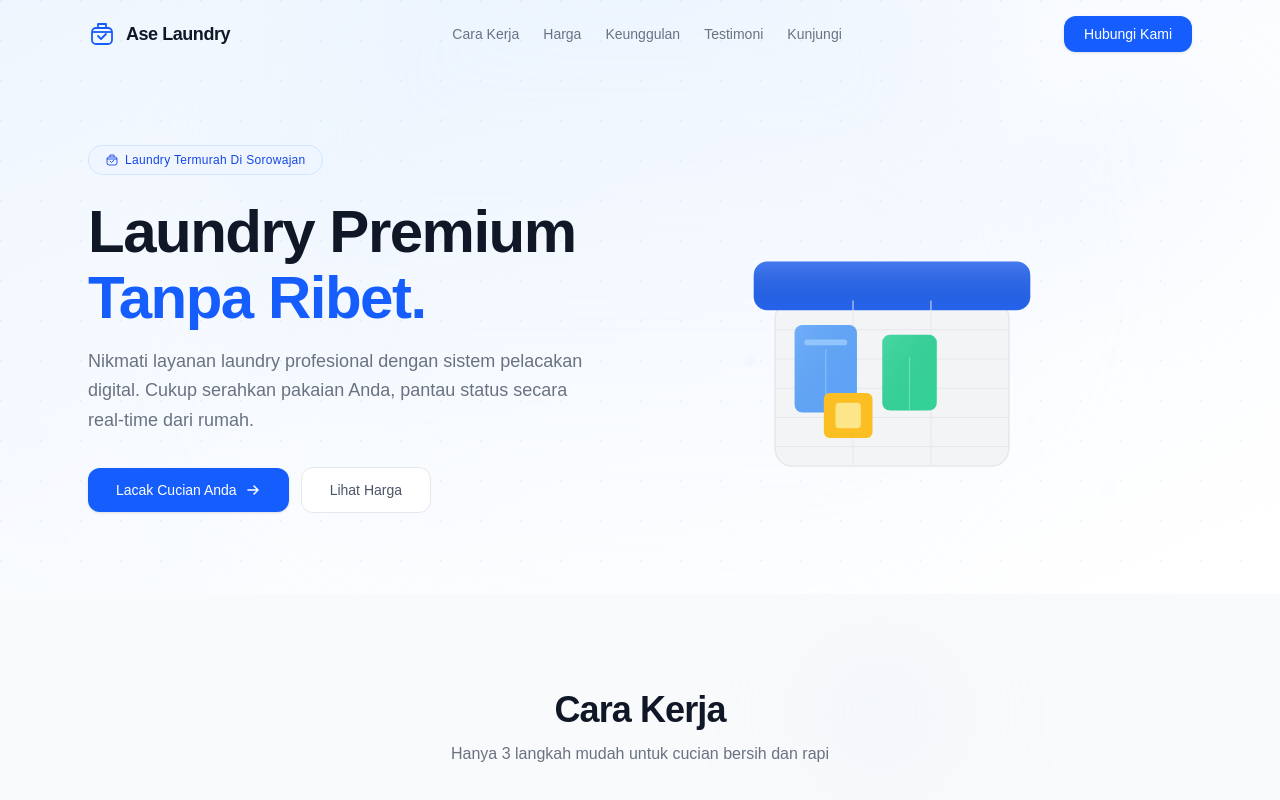
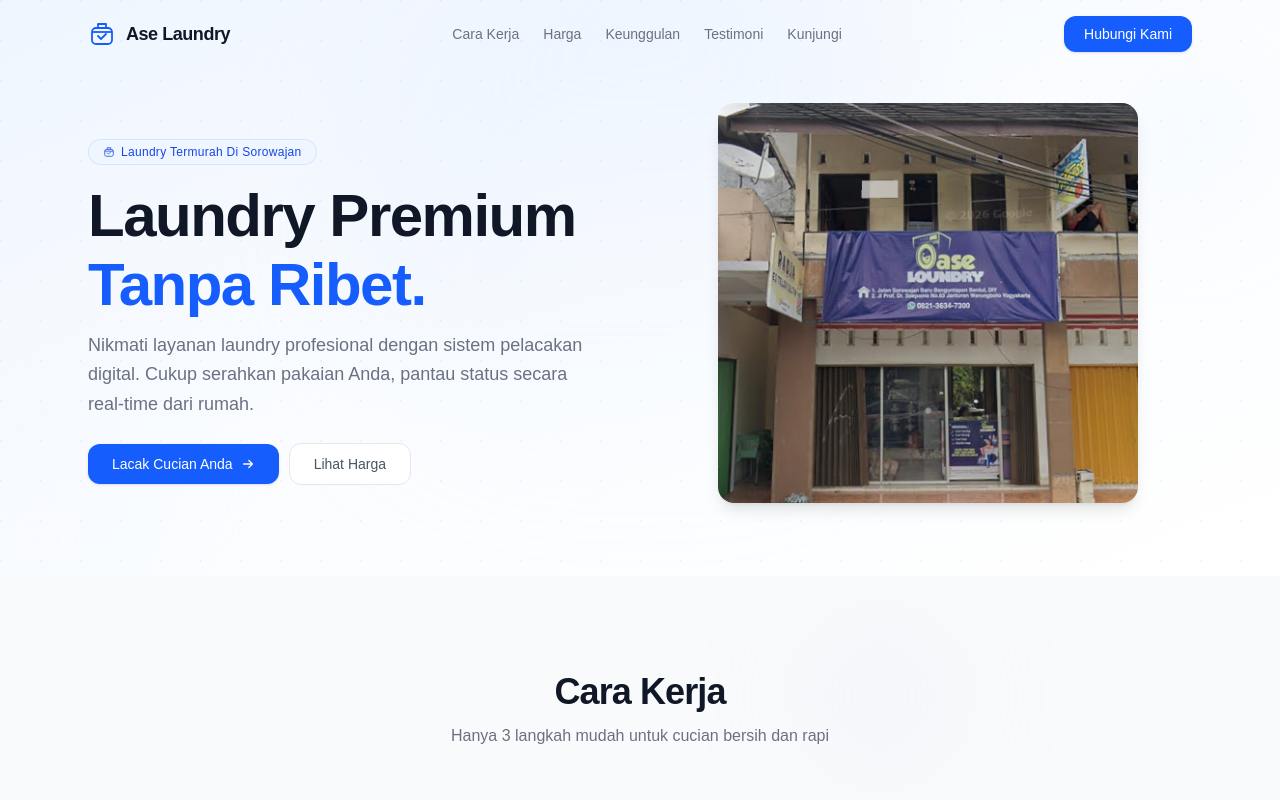
Before and after one commit to farizwebdev/MPPL, a Next.js app in the folder washtrack/: page / in a window 1280 px wide. Shown: the top 800 px of the page. Built offline with nearby package versions, Linux system fonts and the light colour scheme.

Commit message:
perbaiki foto yang ada di hero wkwk

```diff
--- a/washtrack/src/components/landing/Hero.tsx
+++ b/washtrack/src/components/landing/Hero.tsx
@@ -1,109 +1,30 @@
 "use client";
 
-import { useEffect, useState, useRef } from "react";
+import { useEffect, useState } from "react";
+import Image from "next/image";
 import Link from "next/link";
 import { ArrowRightIcon, LogoIcon } from "./Icons";
 
-function HeroIllustration({ mouseX, mouseY }: { mouseX: number; mouseY: number }) {
-  const offsetX = mouseX * 4;
-  const offsetY = mouseY * 4;
-
-  return (
-    <svg
-      viewBox="0 0 460 380"
-      fill="none"
-      className="w-full max-w-md"
-      aria-hidden="true"
-      style={{ transform: `translate(${offsetX}px, ${offsetY}px)` }}
-    >
-      {/* Basket */}
-      <rect x="110" y="170" width="240" height="170" rx="18" fill="#F3F4F6" stroke="#E5E7EB" strokeWidth="1.5" />
-      {/* Basket rim */}
-      <rect x="88" y="130" width="284" height="50" rx="14" fill="#2563EB" />
-      <rect x="88" y="130" width="284" height="50" rx="14" fill="url(#rimShine)" fillOpacity="0.15" />
-      {/* Weave pattern */}
-      <line x1="110" y1="200" x2="350" y2="200" stroke="#E5E7EB" strokeWidth="1" />
-      <line x1="110" y1="230" x2="350" y2="230" stroke="#E5E7EB" strokeWidth="1" />
-      <line x1="110" y1="260" x2="350" y2="260" stroke="#E5E7EB" strokeWidth="1" />
-      <line x1="110" y1="290" x2="350" y2="290" stroke="#E5E7EB" strokeWidth="1" />
-      <line x1="110" y1="320" x2="350" y2="320" stroke="#E5E7EB" strokeWidth="1" />
-      <line x1="190" y1="170" x2="190" y2="340" stroke="#E5E7EB" strokeWidth="1" />
-      <line x1="270" y1="170" x2="270" y2="340" stroke="#E5E7EB" strokeWidth="1" />
-      {/* Shirt - blue */}
-      <rect x="130" y="195" width="64" height="90" rx="8" fill="#60A5FA" />
-      <rect x="130" y="195" width="64" height="90" rx="8" fill="url(#shirtFold)" fillOpacity="0.1" />
-      <path d="M162 220v65" stroke="#93C5FD" strokeWidth="1" />
-      <rect x="140" y="210" width="44" height="6" rx="3" fill="#93C5FD" />
-      {/* Shirt - green */}
-      <rect x="220" y="205" width="56" height="78" rx="8" fill="#34D399" />
-      <rect x="220" y="205" width="56" height="78" rx="8" fill="url(#shirtFold)" fillOpacity="0.1" />
-      <path d="M248 228v55" stroke="#6EE7B7" strokeWidth="1" />
-      {/* Towel - yellow */}
-      <rect x="160" y="265" width="50" height="46" rx="6" fill="#FBBF24" />
-      <rect x="172" y="275" width="26" height="26" rx="4" fill="#FDE68A" />
-      {/* Steam */}
-      <path d="M200 100c-8 12-8 20 0" stroke="#BFDBFE" strokeWidth="2" strokeLinecap="round" fill="none" className="origin-bottom" style={{ animation: "steam 2.5s ease-out infinite" }} />
-      <path d="M220 108c-6 10-6 16 0" stroke="#BFDBFE" strokeWidth="2" strokeLinecap="round" fill="none" style={{ animation: "steam 2.5s ease-out infinite 0.8s" }} />
-      <path d="M240 100c-8 12-8 20 0" stroke="#BFDBFE" strokeWidth="2" strokeLinecap="round" fill="none" style={{ animation: "steam 2.5s ease-out infinite 1.6s" }} />
-      {/* Decorative circles */}
-      <circle cx="80" cy="220" r="6" fill="#2563EB" fillOpacity="0.12" style={{ animation: "pulseDot 3s ease-in-out infinite", "--dot-opacity": "0.12" } as React.CSSProperties} />
-      <circle cx="380" cy="190" r="8" fill="#2563EB" fillOpacity="0.08" style={{ animation: "pulseDot 3.5s ease-in-out infinite 0.5s", "--dot-opacity": "0.08" } as React.CSSProperties} />
-      <circle cx="370" cy="290" r="5" fill="#2563EB" fillOpacity="0.1" style={{ animation: "pulseDot 2.8s ease-in-out infinite 1s", "--dot-opacity": "0.1" } as React.CSSProperties} />
-      <circle cx="50" cy="300" r="4" fill="#2563EB" fillOpacity="0.08" style={{ animation: "pulseDot 3.2s ease-in-out infinite 0.3s", "--dot-opacity": "0.08" } as React.CSSProperties} />
-      <circle cx="400" cy="320" r="10" fill="#2563EB" fillOpacity="0.06" style={{ animation: "pulseDot 4s ease-in-out infinite 1.5s", "--dot-opacity": "0.06" } as React.CSSProperties} />
-      <defs>
-        <linearGradient id="rimShine" x1="0" y1="0" x2="0" y2="1">
-          <stop offset="0" stopColor="white" />
-          <stop offset="1" stopColor="transparent" />
-        </linearGradient>
-        <linearGradient id="shirtFold" x1="0" y1="0" x2="1" y2="1">
-          <stop offset="0" stopColor="white" />
-          <stop offset="1" stopColor="transparent" />
-        </linearGradient>
-      </defs>
-    </svg>
-  );
-}
-
 export default function Hero() {
   const [mounted, setMounted] = useState(false);
-  const [mouse, setMouse] = useState({ x: 0, y: 0 });
-  const sectionRef = useRef<HTMLElement>(null);
 
   useEffect(() => {
     setMounted(true);
   }, []);
 
-  function handleMouseMove(e: React.MouseEvent) {
-    if (!sectionRef.current) return;
-    const rect = sectionRef.current.getBoundingClientRect();
-    const x = ((e.clientX - rect.left) / rect.width - 0.5) * 2;
-    const y = ((e.clientY - rect.top) / rect.height - 0.5) * 2;
-    setMouse({ x: Math.max(-1, Math.min(1, x)), y: Math.max(-1, Math.min(1, y)) });
-  }
-
-  function handleMouseLeave() {
-    setMouse({ x: 0, y: 0 });
-  }
-
   return (
-    <section
-      ref={sectionRef}
-      onMouseMove={handleMouseMove}
-      onMouseLeave={handleMouseLeave}
-      className="relative overflow-hidden pt-28 pb-16 sm:pt-36 sm:pb-20"
-    >
+    <section className="relative overflow-hidden pt-24 pb-12 sm:pt-28 sm:pb-16">
       {/* Background layers */}
       <div className="absolute inset-0 -z-10 overflow-hidden">
         {/* Layer 1: Diagonal gradient */}
         <div className="absolute inset-0 bg-gradient-to-br from-blue-50 via-blue-50/30 to-white" />
 
         {/* Layer 2: Soft radial glow behind text */}
-        <div className="pointer-events-none absolute -top-32 left-1/2 h-[800px] w-[800px] -translate-x-1/2 rounded-full bg-gradient-to-b from-blue-100/30 to-transparent blur-3xl" />
+        <div className="pointer-events-none absolute -top-16 left-1/2 h-[500px] w-[500px] -translate-x-1/2 rounded-full bg-gradient-to-b from-blue-100/30 to-transparent blur-3xl sm:h-[600px] sm:w-[600px]" />
 
         {/* Layer 3: Decorative circles */}
-        <div className="pointer-events-none absolute top-20 right-0 h-64 w-64 rounded-full bg-gradient-to-br from-blue-100/20 to-transparent blur-2xl" />
-        <div className="pointer-events-none absolute -bottom-10 -left-10 h-80 w-80 rounded-full bg-gradient-to-tr from-blue-50/30 to-transparent blur-2xl" />
+        <div className="pointer-events-none absolute top-20 right-0 h-40 w-40 rounded-full bg-gradient-to-br from-blue-100/20 to-transparent blur-2xl" />
+        <div className="pointer-events-none absolute -bottom-10 -left-10 h-60 w-60 rounded-full bg-gradient-to-tr from-blue-50/30 to-transparent blur-2xl" />
 
         {/* Layer 4: Dot pattern */}
         <div
@@ -116,7 +37,7 @@ export default function Hero() {
       </div>
 
       <div className="mx-auto max-w-6xl px-4 sm:px-6">
-        <div className="flex flex-col items-center gap-14 lg:flex-row">
+        <div className="flex flex-col items-center gap-8 lg:flex-row lg:gap-12">
           <div className="flex-1 text-center lg:text-left">
             {/* Badge */}
             <div
@@ -125,15 +46,15 @@ export default function Hero() {
                 animation: mounted ? "fadeUp 0.5s ease-out forwards" : "none",
               }}
             >
-              <span className="inline-flex items-center gap-1.5 rounded-full border border-blue-200/60 bg-blue-50/80 px-4 py-1.5 text-xs font-medium tracking-wide text-blue-700">
-                <LogoIcon className="h-3.5 w-3.5" />
+              <span className="inline-flex items-center gap-1.5 rounded-full border border-blue-200/60 bg-blue-50/80 px-3.5 py-1 text-xs font-medium tracking-wide text-blue-700">
+                <LogoIcon className="h-3 w-3" />
                 Laundry Termurah Di Sorowajan
               </span>
             </div>
 
             {/* Headline */}
             <h1
-              className="mt-6 text-4xl font-bold leading-[1.1] tracking-tight text-gray-900 opacity-0 sm:text-5xl lg:text-6xl"
+              className="mt-4 text-3xl font-bold leading-[1.15] tracking-tight text-gray-900 opacity-0 sm:text-4xl lg:text-6xl"
               style={{
                 animation: mounted ? "fadeUp 0.6s ease-out 0.15s forwards" : "none",
               }}
@@ -145,7 +66,7 @@ export default function Hero() {
 
             {/* Subheadline */}
             <p
-              className="mt-4 max-w-lg text-base leading-relaxed text-gray-500 opacity-0 sm:text-lg"
+              className="mt-3 max-w-lg text-sm leading-relaxed text-gray-500 opacity-0 sm:text-lg"
               style={{
                 animation: mounted ? "fadeUp 0.6s ease-out 0.3s forwards" : "none",
               }}
@@ -157,36 +78,45 @@ export default function Hero() {
 
             {/* CTAs */}
             <div
-              className="mt-8 flex flex-col items-center gap-3 opacity-0 sm:flex-row lg:justify-start"
+              className="mt-6 flex flex-col items-center gap-2.5 opacity-0 sm:flex-row lg:justify-start"
               style={{
                 animation: mounted ? "fadeUp 0.6s ease-out 0.45s forwards" : "none",
               }}
             >
               <Link
                 href="#trackingwidget"
-                className="group flex w-full items-center justify-center gap-2 rounded-xl bg-blue-600 px-7 py-3 text-sm font-medium text-white shadow-sm transition-all hover:bg-blue-700 hover:shadow-md sm:w-auto"
+                className="group flex w-full items-center justify-center gap-2 rounded-xl bg-blue-600 px-6 py-2.5 text-sm font-medium text-white shadow-sm transition-all hover:bg-blue-700 hover:shadow-md sm:w-auto"
               >
                 Lacak Cucian Anda
-                <ArrowRightIcon className="h-4 w-4 transition-transform group-hover:translate-x-0.5" />
+                <ArrowRightIcon className="h-3.5 w-3.5 transition-transform group-hover:translate-x-0.5" />
               </Link>
               <Link
                 href="#services"
-                className="flex w-full items-center justify-center rounded-xl border border-gray-200 bg-white px-7 py-3 text-sm font-medium text-gray-600 transition-all hover:border-gray-300 hover:text-gray-900 sm:w-auto"
+                className="flex w-full items-center justify-center rounded-xl border border-gray-200 bg-white px-6 py-2.5 text-sm font-medium text-gray-600 transition-all hover:border-gray-300 hover:text-gray-900 sm:w-auto"
               >
                 Lihat Harga
               </Link>
             </div>
           </div>
 
-          {/* SVG Illustration */}
+          {/* Foto Hero */}
           <div
-            className="flex-1 opacity-0"
+            className="opacity-0 w-full lg:flex-1"
             style={{
               animation: mounted ? "fadeInRight 0.7s ease-out 0.2s forwards" : "none",
             }}
           >
             <div className="animate-[float_4s_ease-in-out_infinite]">
-              <HeroIllustration mouseX={mouse.x} mouseY={mouse.y} />
+              <div className="relative mx-auto w-full max-w-[340px] sm:max-w-[380px] lg:max-w-[420px] h-[260px] overflow-hidden rounded-2xl shadow-lg sm:h-[400px]">
+                <Image
+                  src="/foto_hero.png"
+                  alt="Laundry On Express"
+                  fill
+                  sizes="(max-width: 640px) 340px, (max-width: 1024px) 380px, 420px"
+                  className="object-cover"
+                  priority
+                />
+              </div>
             </div>
           </div>
         </div>
```
Also changed, not shown: washtrack/public/foto_hero.png (added).
